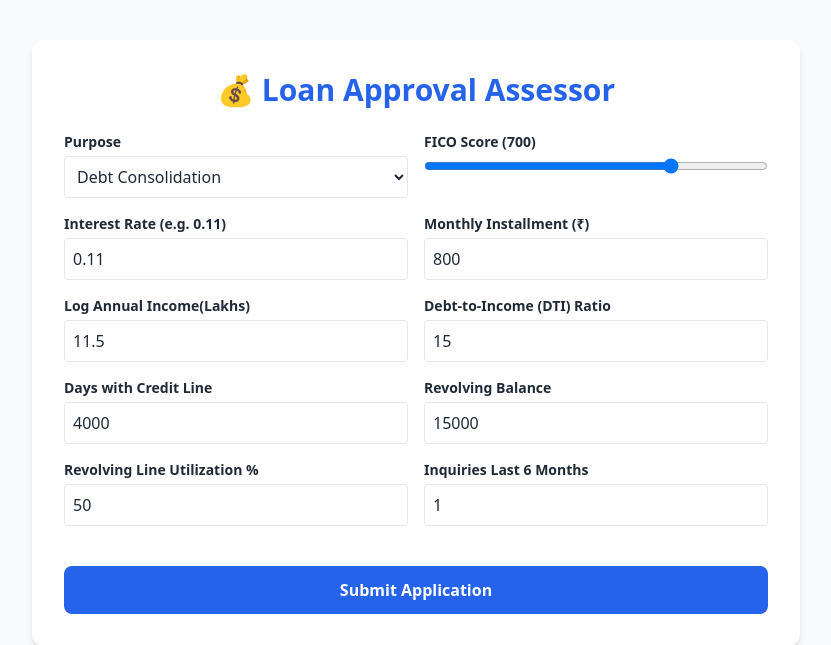
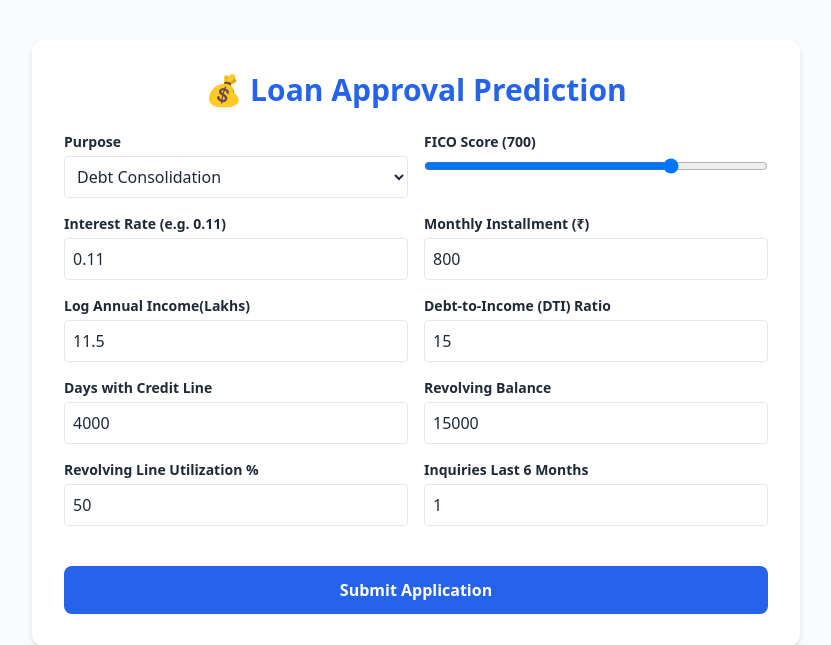
Before and after one commit to MdFayaz7/MLops-project-loan-prediction-, a FastAPI app: page / in a window 1280 px wide. Shown: the top 645 px of the page, without its empty margins (224-1055 px from the left). Run offline with FastAPI, Linux system fonts and the light colour scheme; some libraries are stand-ins or nearby versions.

Commit message:
index.html

```diff
--- a/artifacts/predictions.log.csv
+++ b/artifacts/predictions.log.csv
@@ -25,3 +25,4 @@ timestamp,model_version,prediction,label,credit.policy,purpose,int.rate,installm
 2026-06-17T14:51:35.973479,05ad97896b98461ca3f88becbca75aaa,0,Approved,1.0,all_other,0.11,8000.0,16.5,15.0,332.0,90.0,15000.0,78.0,2.0,0.0,0.0
 2026-06-17T14:51:43.688019,05ad97896b98461ca3f88becbca75aaa,1,Rejected,1.0,all_other,0.11,8000.0,1.5,15.0,332.0,90.0,15000.0,78.0,2.0,0.0,0.0
 2026-06-17T14:51:49.437973,05ad97896b98461ca3f88becbca75aaa,0,Approved,1.0,all_other,0.11,8000.0,10.5,15.0,332.0,90.0,15000.0,78.0,2.0,0.0,0.0
+2026-06-17T16:55:22.476076,05ad97896b98461ca3f88becbca75aaa,0,Approved,1.0,debt_consolidation,0.11,800.0,11.5,15.0,700.0,4000.0,15000.0,50.0,1.0,0.0,0.0
--- a/templates/index.html
+++ b/templates/index.html
@@ -62,7 +62,7 @@
 
             return (
                 <div class="max-w-3xl mx-auto my-10 p-8 bg-white shadow-md rounded-xl">
-                    <h1 class="text-3xl font-bold text-blue-600 mb-6 text-center">💰 Loan Approval Assessor</h1>
+                    <h1 class="text-3xl font-bold text-blue-600 mb-6 text-center">💰 Loan Approval Prediction</h1>
                     <form onSubmit={handleSubmit} class="grid grid-cols-1 md:grid-cols-2 gap-4">
                         <div>
                             <label class="block text-sm font-semibold mb-1">Purpose</label>
```
